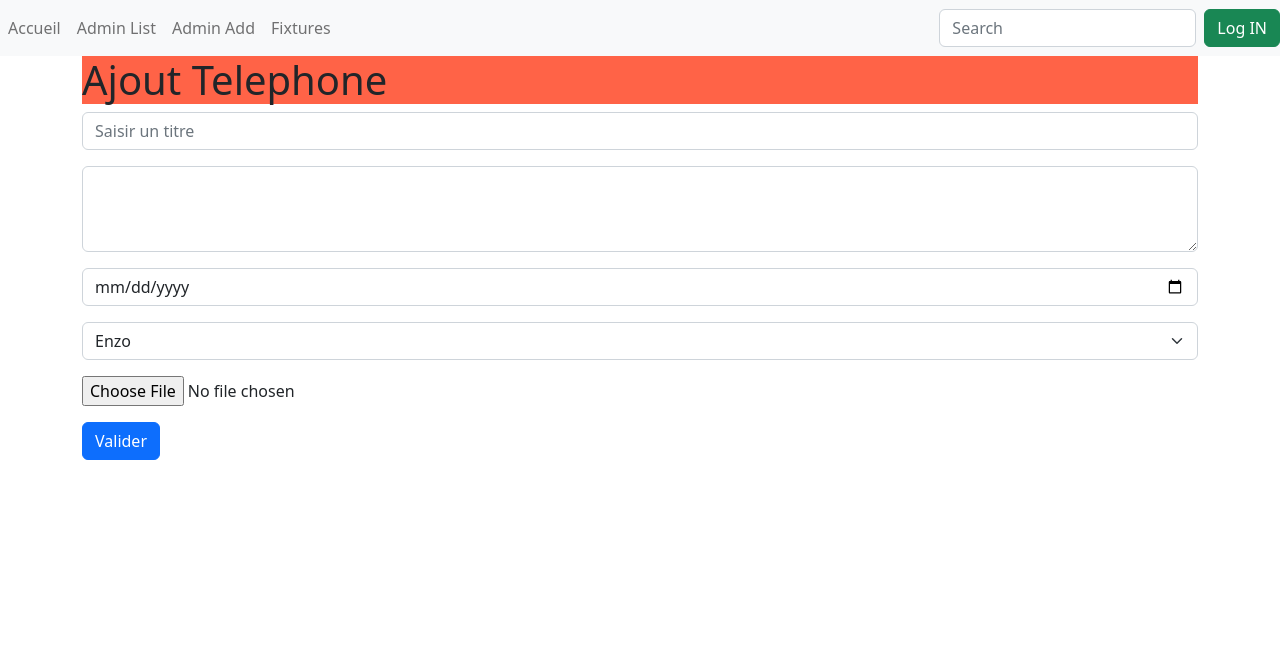
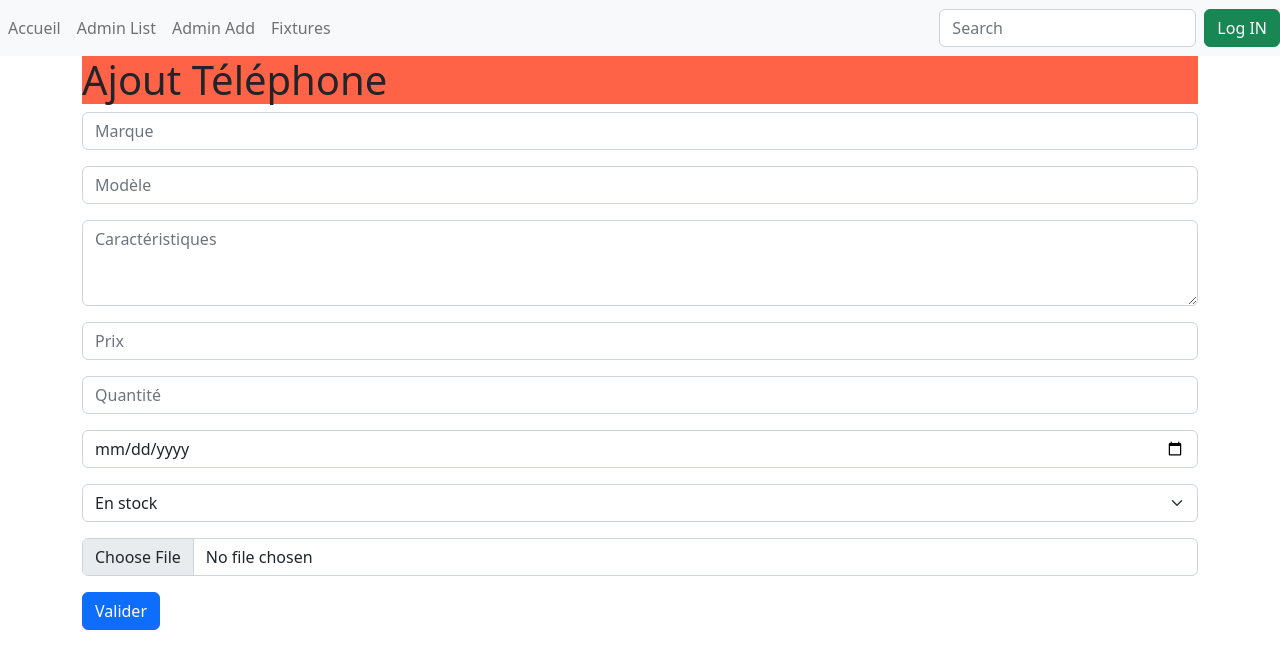
Before and after one commit to CUBE-PHP-FLUTTER/PHP, a PHP site: template src/View/Admin/Telephone/add.html.twig in a window 1280 px wide. Shown: the top 669 px of the page. Run offline with PHP 8.4, Linux system fonts and the light colour scheme; the template is opened without the code that fills it, so the values that code supplies are empty; some libraries are stand-ins or nearby versions.

Commit message:
Correction ajoute

```diff
--- a/src/Controller/UserController.php
+++ b/src/Controller/UserController.php
@@ -130,4 +130,5 @@ class UserController extends AbstractController
             "roles" => $user->getRoles()
         ]);
     }
+
 }
--- a/src/View/Admin/Telephone/add.html.twig
+++ b/src/View/Admin/Telephone/add.html.twig
@@ -1,17 +1,28 @@
 {% extends "base.html.twig" %}
-{% block title %}ADMIN - {{ parent() }} - Ajout d'un Telephone {% endblock %}
+{% block title %}ADMIN - {{ parent() }} - Ajout d'un Téléphone {% endblock %}
 
 {% block body %}
-    <h1>Ajout Telephone</h1>
+    <h1>Ajout Téléphone</h1>
 
     <form method="post" enctype="multipart/form-data">
-
         <div class="mb-3">
-            <input type="text" class="form-control" placeholder="Saisir un titre" name="Titre">
+            <input type="text" class="form-control" placeholder="Marque" name="Marque">
         </div>
 
         <div class="mb-3">
-            <textarea class="form-control" name="Description" rows="3"></textarea>
+            <input type="text" class="form-control" placeholder="Modèle" name="Modele">
+        </div>
+
+        <div class="mb-3">
+            <textarea class="form-control" placeholder="Caractéristiques" name="Caracteristiques" rows="3"></textarea>
+        </div>
+
+        <div class="mb-3">
+            <input type="number" class="form-control" placeholder="Prix" name="Prix">
+        </div>
+
+        <div class="mb-3">
+            <input type="number" class="form-control" placeholder="Quantité" name="Quantite">
         </div>
 
         <div class="mb-3">
@@ -19,23 +30,16 @@
         </div>
 
         <div class="mb-3">
-            <select class="form-select" name="Auteur">
-                <option value="Enzo">Enzo</option>
-                <option value="Lukas">Lukas</option>
-                <option value="Rémi">Rémi</option>
-                <option value="Bastien">Bastien</option>
-                <option value="Loup">Loup</option>
-                <option value="Kylian">Kylian</option>
+            <select class="form-select" name="Statut">
+                <option value="En stock">En stock</option>
+                <option value="Hors stock">Hors stock</option>
             </select>
         </div>
 
         <div class="mb-3">
-            <input type="file" class="custom-file-input" name="Image">
+            <input type="file" class="form-control" name="ImageFileName">
         </div>
-
 
         <button type="submit" class="btn btn-primary">Valider</button>
     </form>
-
-
 {% endblock %}
```
